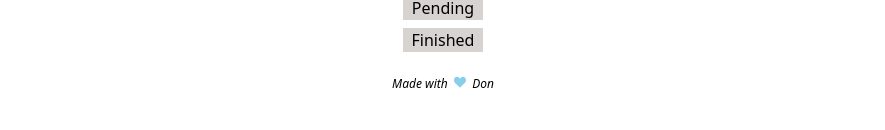
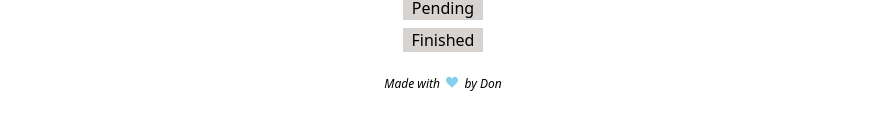
Before and after one commit to codydon/to-do, a React (Create React App) app: page / in a window 1280 px wide. Shown: the part 244-374 px from the top of the page, without its empty margins (197-1082 px from the left). Built offline with nearby package versions, Linux system fonts and the light colour scheme.

Commit message:
footer commit

```diff
--- a/src/components/Home.jsx
+++ b/src/components/Home.jsx
@@ -71,7 +71,7 @@ export default function Home() {
             <Tasks />
 
             <div className='flex items-center justify-center mt-4'>
-                <p className='text-xs font-style: italic flex '>Made with &nbsp;<ImHeart color="#87CEEB" fontSize="1em" /> &nbsp; Don</p>
+                <p className='text-xs font-style: italic flex '>Made with &nbsp;<ImHeart color="#87CEEB" fontSize="1em" /> &nbsp; by Don</p>
             </div>
 
         </div>
```
